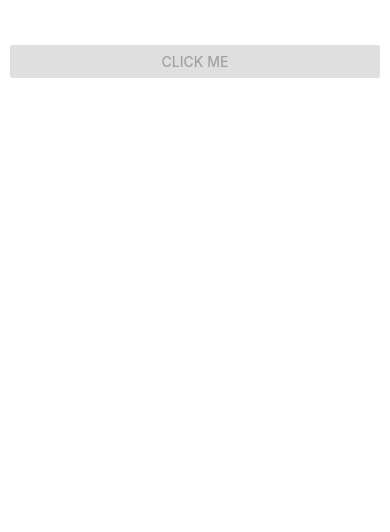
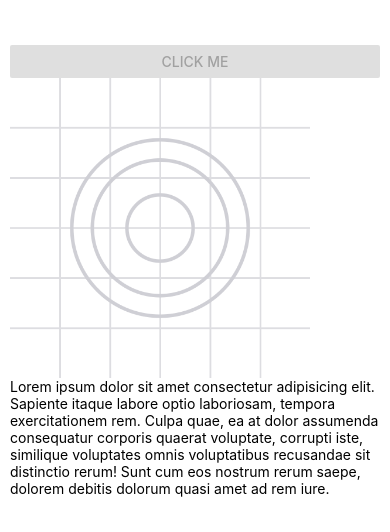
Before and after one commit to Praveenskg/react-native, a React Native app in the folder CoreComponents/: screen / in a window 390 px wide. Shown: the top 532 px of the page. Built offline with nearby package versions, Linux system fonts and the light colour scheme.

Commit message:
Pressable

```diff
--- a/CoreComponents/App.tsx
+++ b/CoreComponents/App.tsx
@@ -1,6 +1,6 @@
 import { StatusBar } from "expo-status-bar";
-import { View, Button } from "react-native";
-
+import { View, Button, Image, Text, Pressable } from "react-native";
+import LogoImg from "./assets/splash-icon.png";
 export default function App() {
   return (
     <View style={{ flex: 1, paddingTop: 45, paddingHorizontal: 10 }}>
@@ -10,6 +10,26 @@ export default function App() {
         color="midnightblue"
         disabled
       />
+      <Pressable
+        onPress={() => console.log("Images Pressed")}
+        onPressOut={() => console.log("Onpress Out")}
+        onLongPress={() => console.log("Holded for 500 millisecond")}
+      >
+        <Image
+          source={LogoImg}
+          style={{ height: 300, width: 300, paddingVertical: 10 }}
+        />
+      </Pressable>
+      <Pressable onPress={() => console.log("Text Pressed")}>
+        <Text>
+          Lorem ipsum dolor sit amet consectetur adipisicing elit. Sapiente
+          itaque labore optio laboriosam, tempora exercitationem rem. Culpa
+          quae, ea at dolor assumenda consequatur corporis quaerat voluptate,
+          corrupti iste, similique voluptates omnis voluptatibus recusandae sit
+          distinctio rerum! Sunt cum eos nostrum rerum saepe, dolorem debitis
+          dolorum quasi amet ad rem iure.
+        </Text>
+      </Pressable>
       <StatusBar />
     </View>
   );
```
